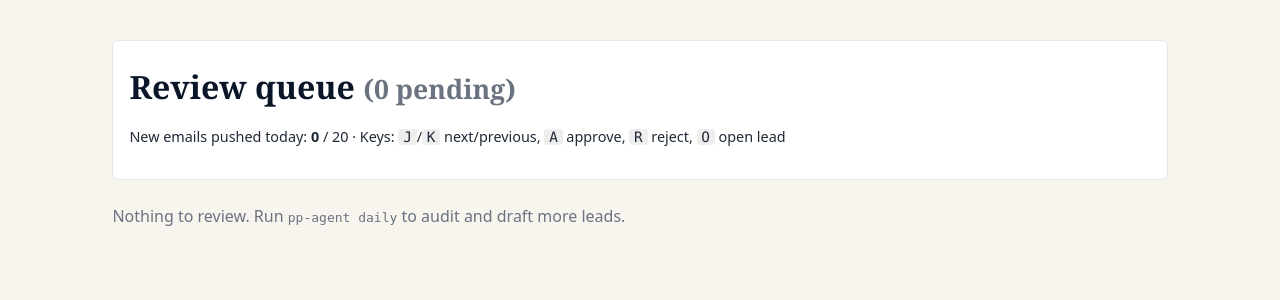
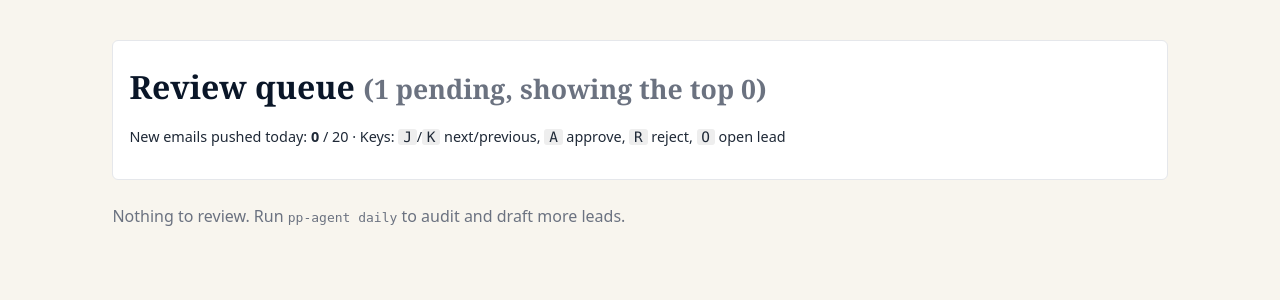
Before and after one commit to Kamats17/Prompt-Proofreading, a FastAPI app: page /queue in a window 1280 px wide. Shown: the part 52-352 px from the top of the page. Run offline with FastAPI, Linux system fonts and the light colour scheme; tables that the repository leaves empty hold one stand-in row (values such as "Sample post"); data that the repository does not hold is empty.

Commit message:
Review queue shows the true pending count
The page lists the top 200 drafts and labeled that as '200 pending' while
286 were waiting. It now reads '286 pending, showing the top 200'; the
rest move up as drafts are approved or rejected.

```diff
--- a/app/web/routes.py
+++ b/app/web/routes.py
@@ -122,6 +122,7 @@ def register_routes(app: FastAPI, templates: Jinja2Templates) -> None:
         """Review queue: every pending draft with its evidence, one screen each."""
         with closing(_conn()) as conn:
             rows = conn.execute(_QUEUE_ORDER_SQL + " LIMIT 200").fetchall()
+            total = conn.execute("SELECT COUNT(*) FROM drafts WHERE status = 'pending'").fetchone()[0]
             items = []
             for r in rows:
                 d = get_draft(conn, r["id"])
@@ -132,7 +133,7 @@ def register_routes(app: FastAPI, templates: Jinja2Templates) -> None:
                               "meta": json.loads(a.meta_json or "{}")})
             pushed_today = first_touch_pushes_today(conn)
         return templates.TemplateResponse(request, "queue.html", {
-            "items": items, "brand": BRAND, "pushed_today": pushed_today,
+            "items": items, "total_pending": total, "brand": BRAND, "pushed_today": pushed_today,
             "daily_cap": DAILY_NEW_CAP, "reject_categories": REJECT_CATEGORIES,
             "compliance": compliance_warnings(), "flash": msg or "",
         })
--- a/app/web/templates/queue.html
+++ b/app/web/templates/queue.html
@@ -4,7 +4,7 @@
 {% if flash %}<div class="flash">{{ flash }}</div>{% endif %}
 {% for w in compliance %}<div class="banner">{{ w }}</div>{% endfor %}
 <section class="filters">
-  <h1>Review queue <small class="muted">({{ items | length }} pending)</small></h1>
+  <h1>Review queue <small class="muted">({{ total_pending }} pending{% if total_pending > items | length %}, showing the top {{ items | length }}{% endif %})</small></h1>
   <p class="cap">New emails pushed today: <strong>{{ pushed_today }}</strong> / {{ daily_cap }}
     · Keys: <span class="kbd">J</span>/<span class="kbd">K</span> next/previous,
     <span class="kbd">A</span> approve, <span class="kbd">R</span> reject, <span class="kbd">O</span> open lead</p>
```
